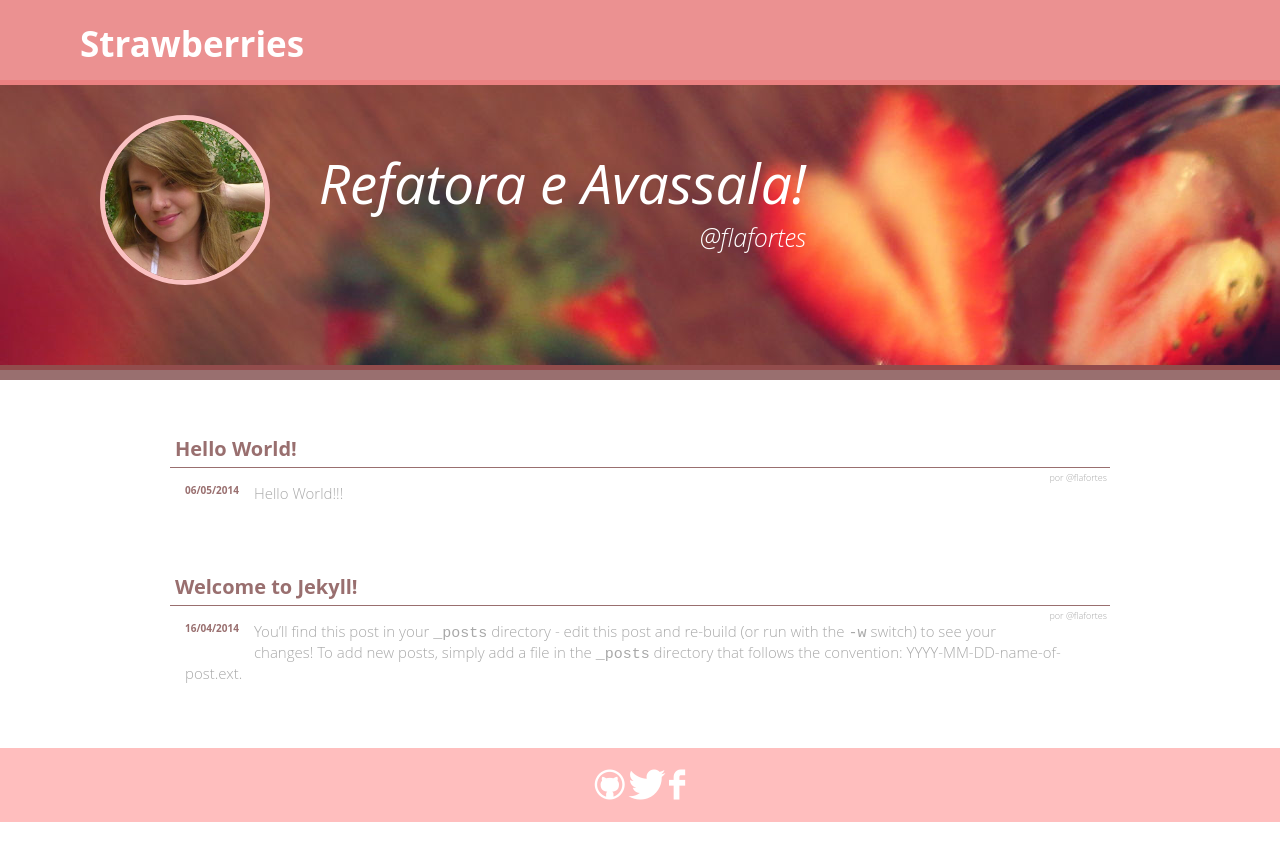
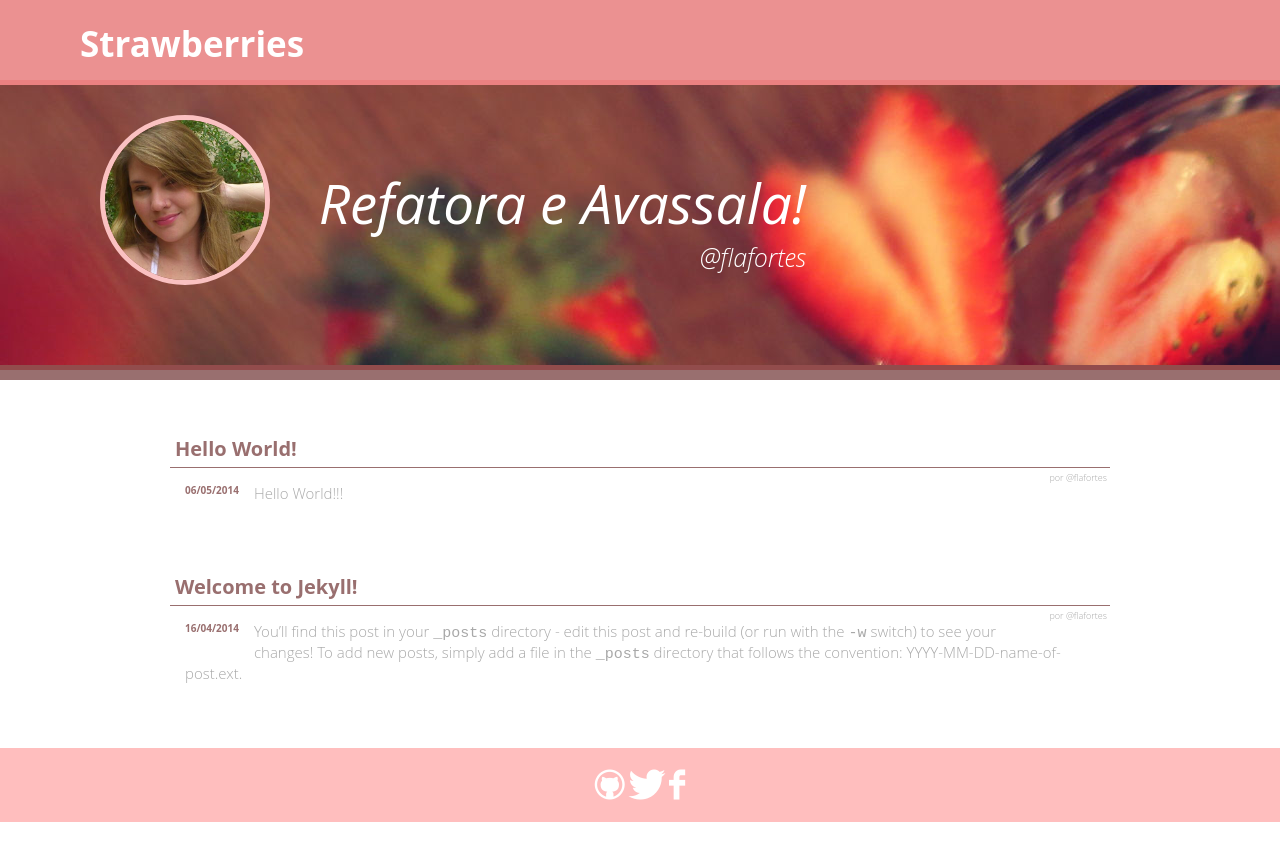
Before and after one commit to FlaviaFortes/strawberries, a Jekyll site: the page built from index.html, in a window 1280 px wide. Shown: the top 861 px of the page. Built offline with Jekyll 4.4.1, drawn with Linux system fonts in a browser that asks for light colours; Markdown is read by kramdown in place of the engine named in the settings.

Commit message:
Center quote

```diff
--- a/css/main.css
+++ b/css/main.css
@@ -111,7 +111,7 @@ hgroup, menu, nav, section, menu {
 #quote-holder {
   display: inline-block;
   vertical-align: top;
-  padding-top: 60px;
+  padding-top: 80px;
   position: relative;
 }
 
```
